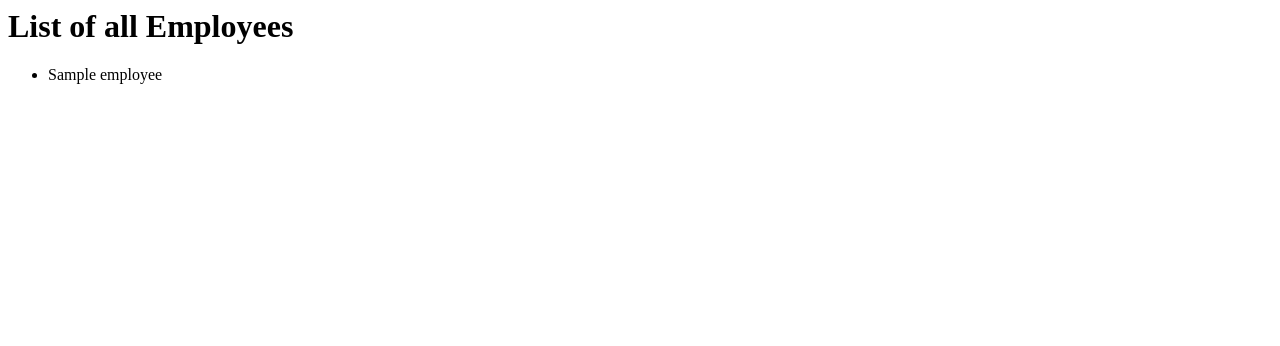
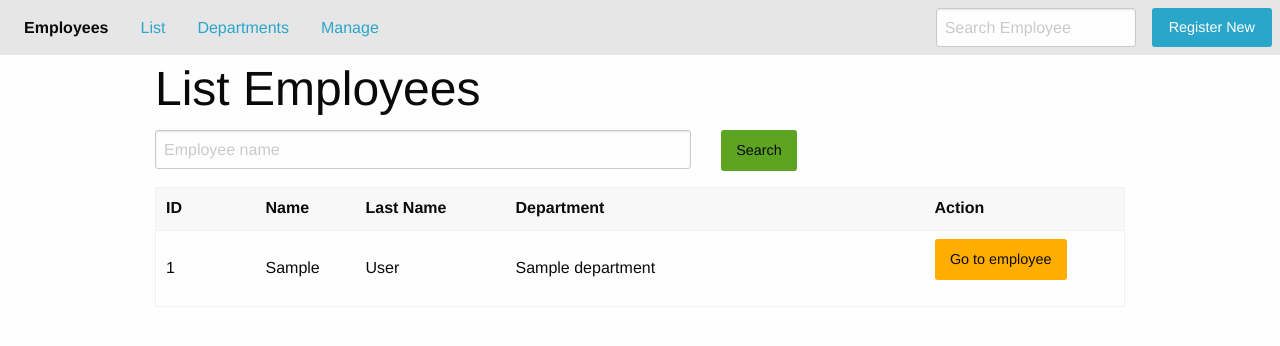
Before and after one commit to apinto25/employees_project, a Django app: template templates/person/list_all.html in a window 1280 px wide. Shown: the top 346 px of the page. Run offline with Django 3.2, Linux system fonts and the light colour scheme; the template is opened without the code that fills it: most values are stand-ins (such as "Sample title", 1, 10 or a date in 2020); some libraries are stand-ins or nearby versions.

Commit message:
Update screen to list employees.

```diff
--- a/templates/includes/header.html
+++ b/templates/includes/header.html
@@ -3,7 +3,7 @@
       <ul class="dropdown menu" data-dropdown-menu>
         <li class="menu-text">Employees</li>
         <li>
-          <a href="#">List</a>
+          <a href="{% url 'person_app:all_employees' %}">List</a>
         </li>
         <li><a href="#">Departments</a></li>
         <li><a href="#">Manage</a></li>
--- a/templates/person/list_all.html
+++ b/templates/person/list_all.html
@@ -1,7 +1,75 @@
-<h1>List of all Employees</h1>
+{% extends 'base.html' %}
 
-<ul>
-    {% for employee in object_list%}
-        <li>{{employee}}</li>
-    {% endfor %}
-<ul>
+{% block content %}
+
+{% include 'includes/header.html' %}
+
+<div class="grid-container">
+    <div class="=grid-x">
+        <h1 class="cell">List Employees</h1>
+        <form class="cell grid-x grid-margin-x" method="GET">{% csrf_token %}
+            <div class="cell large-7">
+                <input type="text" id="kword" name="kword" placeholder="Employee name">
+            </div>
+            <div class="cell large-2">
+                <button type="submit" class="success button">Search</button>
+            </div>
+        </form>
+
+        <div class="cell">
+            <table>
+                <thead>
+                    <tr>
+                        <th width="100">ID</th>
+                        <th width="100">Name</th>
+                        <th width="150">Last Name</th>
+                        <th>Department</th>
+                        <th width="200">Action</th>
+                    </tr>
+                </thead>
+                <tbody>
+                    {% for employee in object_list%}
+                    <tr>
+                        <td>{{employee.id}}</td>
+                        <td>{{employee.first_name}}</td>
+                        <td>{{employee.last_name}}</td>
+                        <td>{{employee.department}}</td>
+                        <td><a class="button warning" href="{% url 'person_app:employee_details' employee.id %}">Go to
+                                employee</a></td>
+                    </tr>
+                    {% endfor %}
+                </tbody>
+            </table>
+        </div>
+        <div class="cell">
+            {% if is_paginated %}
+            <nav aria-label="Pagination">
+                <ul class="pagination">
+                    {% if page_obj.has_previous %}
+                    <li class="pagination-previous">
+                        <a href="?page={{page_obj.previous_page_number}}">Previous</a>
+                    </li>
+                    {% endif %}
+
+                    {% for actual_page in paginator.page_range %}
+
+                    {% ifequal actual_page page_obj.number  %}
+                    <li class="current">{{ actual_page }}</li>
+                    {% else %}
+                    <li><a href="?page={{actual_page}}">{{ actual_page }}</a></li>
+                    {% endifequal %}
+
+                    {% endfor %}
+
+                    {% if page_obj.has_next %}
+                    <li class="pagination-next">
+                        <a href="?page={{page_obj.next_page_number}}">Next</a>
+                    </li>
+                    {% endif %}
+                </ul>
+            </nav>
+            {% endif %}
+        </div>
+    </div>
+</div>
+{% endblock content %}
```
Also changed, not shown: apps/person/urls.py (+20 -12 lines), apps/person/views.py (+9 -3 lines).
